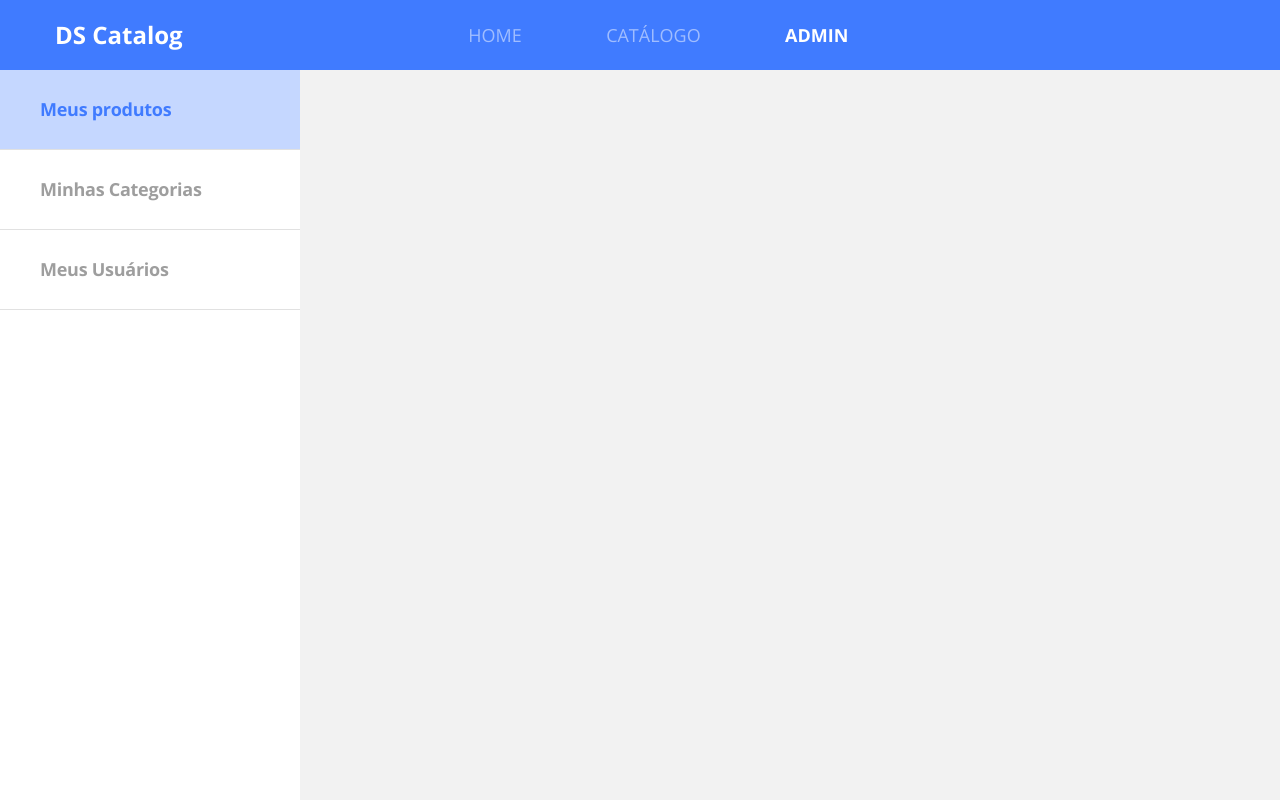
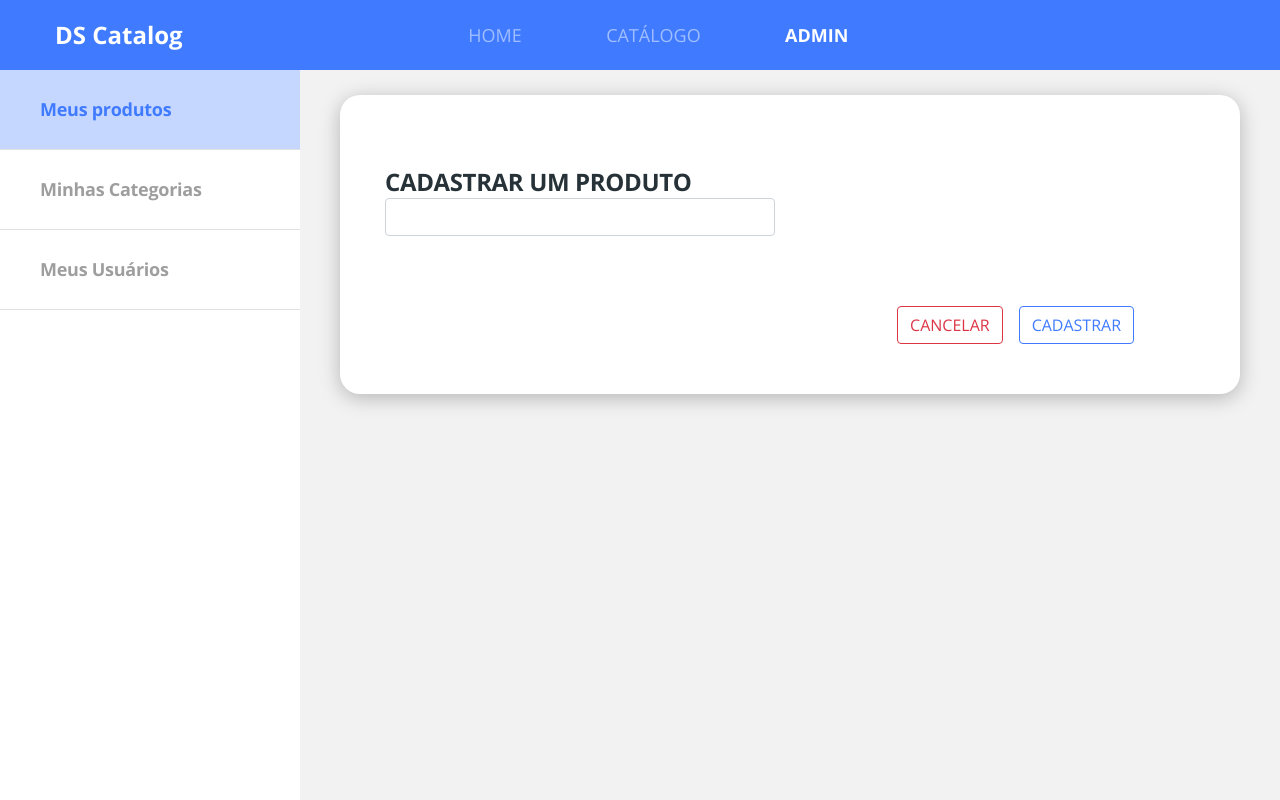
Before and after one commit to GustavoToda/dscatalog-bootcamp, a React (Create React App) app in the folder front-web/: page /admin/products/create in a window 1280 px wide. Built offline with nearby package versions, Linux system fonts and the light colour scheme.

Commit message:
Add base admin form structure

```diff
--- a/front-web/src/Routes.tsx
+++ b/front-web/src/Routes.tsx
@@ -1,5 +1,5 @@
 import React from 'react';
-import { BrowserRouter, Switch, Route } from 'react-router-dom';
+import { BrowserRouter, Switch, Route, Redirect } from 'react-router-dom';
 import Catalog from './pages/Catalog';
 import Home from './pages/Home';
 import Admin from './pages/Admin';
@@ -19,6 +19,7 @@ const Routes = () => (
             <Route path="/products/:productId">
                 <ProductDetails />
             </Route>
+            <Redirect from="/admin" to="/admin/products" exact />
             <Route path="/admin">
                  <Admin />
            </Route>
--- a/front-web/src/core/components/Navbar/index.tsx
+++ b/front-web/src/core/components/Navbar/index.tsx
@@ -5,14 +5,14 @@ import './styles.scss';
 const Navbar = () => (
     <nav className="row bg-primary main-nav">
         <div className="col-2">
-            <Link to ="/link" className="nav-logo-text">
+            <Link to ="/" className="nav-logo-text">
                 <h4>DS Catalog</h4>
             </Link>
         </div>
         <div className="col-6 offset-2">
             <ul className="main-menu">
                 <li>
-                    <NavLink to="/" activeClassName="active" exact>
+                    <NavLink to="/" exact>
                         HOME
                     </NavLink>
                 </li>
--- /dev/null
+++ b/front-web/src/pages/Admin/components/BaseForm/index.tsx
@@ -0,0 +1,37 @@
+import React from 'react';
+import { useHistory } from 'react-router-dom';
+import './styles.scss';
+
+type Props = {
+    title: string;
+    children: React.ReactNode;
+}
+
+const BaseForm = ({ title, children }: Props) => {
+    const history = useHistory();
+    const handleCancel = () => {
+        history.push('../');
+    }
+
+    return (
+        <div className="admin-base-form card-base">
+            <h1 className="base-form-title">
+                {title}
+            </h1>
+            {children}
+            <div className="base-form-actions">
+                <button
+                    className="btn btn-outline-danger boarder-radius-10 mr-3"
+                    onClick={handleCancel}
+                >
+                    CANCELAR
+                </button>
+                <button className="btn btn-outline-primary boarder-radius-10 mr-3">
+                    CADASTRAR
+                </button>
+            </div>
+        </div>
+    );
+}
+
+export default BaseForm;
--- /dev/null
+++ b/front-web/src/pages/Admin/components/BaseForm/styles.scss
@@ -0,0 +1,19 @@
+.admin-base-form{
+    padding: 70px 45px 50px 45px;
+    border-radius: 20px;
+}
+
+.base-form-title{
+    font-size: 24px;
+    line-height: 33px;
+    letter-spacing: -0.015em;
+    color: #263238;
+    mix-blend-mode: normal;
+    text-transform: uppercase;
+}
+
+.base-form-actions {
+    margin-top: 70px;
+    text-align: right;
+    padding-right: 45px;
+}
--- a/front-web/src/pages/Admin/components/Navbar/index.tsx
+++ b/front-web/src/pages/Admin/components/Navbar/index.tsx
@@ -1,21 +1,28 @@
 import React from 'react';
+import { NavLink } from 'react-router-dom';
 import './styles.scss';
 
 const Navbar = () => (
     <nav className="admin-nav-container">
         <ul>
             <li>
-                <a href="link" className="admin-nav-item active">Meus produtos</a>
+                <NavLink to="/admin/products" className="admin-nav-item">
+                    Meus produtos
+                </NavLink>
             </li>
         </ul>
         <ul>
             <li>
-                <a href="link" className="admin-nav-item">Minhas Categorias</a>
+                <NavLink to="/admin/categories"className="admin-nav-item">
+                    Minhas Categorias
+                </NavLink>
             </li>
         </ul>
         <ul>
             <li>
-                <a href="link" className="admin-nav-item">Meus Usuários</a>
+                <NavLink to="/admin/users" className="admin-nav-item">
+                    Meus Usuários
+                </NavLink>
             </li>
         </ul>
     </nav>
--- /dev/null
+++ b/front-web/src/pages/Admin/components/Products/Form/index.tsx
@@ -0,0 +1,17 @@
+import React from 'react';
+import './styles.scss';
+import BaseForm from '../../BaseForm';
+
+const Form = () => {
+    return (
+        <BaseForm title="cadastrar um produto">
+            <div className="row">
+                <div className="col-6">
+                    <input type="text" className="form-control" />
+                </div>
+            </div>
+        </BaseForm>
+    );
+}
+
+export default Form;
--- /dev/null
+++ b/front-web/src/pages/Admin/components/Products/List/index.tsx
@@ -0,0 +1,20 @@
+import React from 'react';
+import { useHistory } from 'react-router-dom';
+
+const List = () => {
+    const history = useHistory();
+
+    const handleCreate = () => {
+        history.push('/admin/products/create');
+    }
+
+    return (
+        <div className="admin-products-list">
+            <button className="btn btn-primary btn-lg" onClick={handleCreate}>
+                ADICIONAR
+            </button>
+        </div>
+    );
+}
+
+export default List;
--- /dev/null
+++ b/front-web/src/pages/Admin/components/Products/index.tsx
@@ -0,0 +1,24 @@
+import React from 'react';
+import { Route, Switch } from 'react-router-dom';
+import Form from './Form';
+import List from './List';
+
+const Products = () => {
+    return (
+        <div>
+            <Switch>
+                <Route path="/admin/products" exact>
+                    <List />
+                </Route>
+                <Route path="/admin/products/create">
+                    <Form />
+                </Route>
+                <Route path="/admin/products/:productsId">
+                    <h1>edit</h1>
+                </Route>
+            </Switch>
+        </div>
+    );
+}
+
+export default Products;
--- a/front-web/src/pages/Admin/index.tsx
+++ b/front-web/src/pages/Admin/index.tsx
@@ -1,9 +1,25 @@
 import React from 'react';
+import { Switch, Route } from 'react-router-dom';
 import Navbar from './components/Navbar';
+import Products from './components/Products';
+import './styles.scss'
 
 const Admin = () => (
-    <div>
+    <div className="admin-container">
         <Navbar />
+        <div className="admin-content">
+            <Switch>
+                <Route path="/admin/products">
+                    <Products />
+                </Route>
+                <Route path="/admin/categories">
+                   Categories
+                </Route>
+                <Route path="/admin/users">
+                    Users
+                </Route>
+            </Switch>
+        </div>
     </div>
 );
 
--- /dev/null
+++ b/front-web/src/pages/Admin/styles.scss
@@ -0,0 +1,8 @@
+.admin-container{
+    display: flex;
+}
+
+.admin-content{
+    padding: 25px 40px 46px 40px;
+    flex: 1;
+}
```
Also changed, not shown: front-web/src/pages/Admin/components/Products/Form/styles.scss (added).
